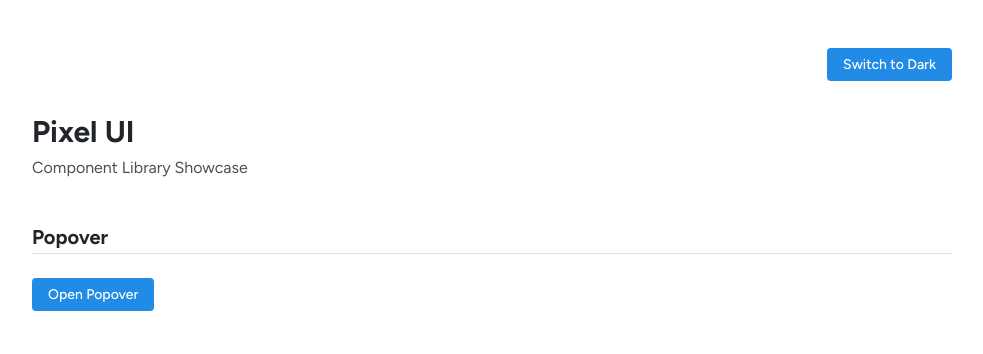
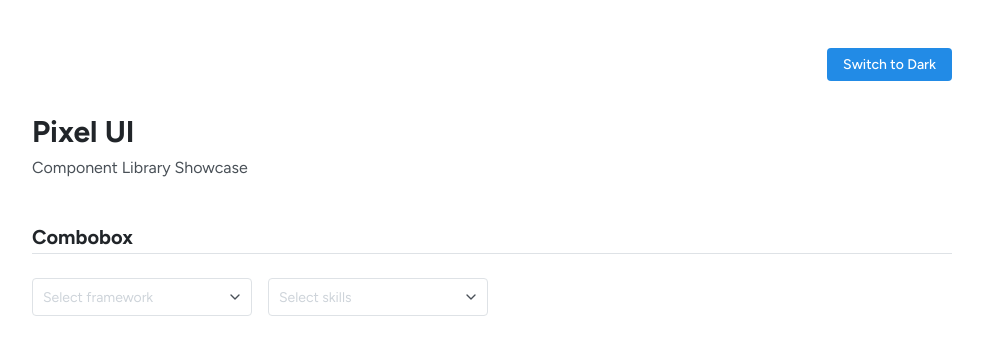
Before and after one commit to vanurag02/Pixel-UI, a React (Vite) app in the folder pixel-ui/: page / in a window 1280 px wide. Shown: the top 354 px of the page, without its empty margins (148-1131 px from the left). Built offline with nearby package versions, Linux system fonts and the light colour scheme.

Commit message:
feat: Button, Input, Checkbox, Combobox, Field accessibility done | Apr 16, 2026

```diff
--- a/pixel-ui/src/App.jsx
+++ b/pixel-ui/src/App.jsx
@@ -121,25 +121,19 @@ export default function App() {
         Component Library Showcase
       </Text>
 
-      {/* ===== Popover ===== */}
-      <Section title="Popover">
-        <Popover
-          trigger={
-            <Button onClick={() => setPopoverOpen(!popoverOpen)}>
-              Open Popover
-            </Button>
-          }
-          opened={popoverOpen}
-          onClose={() => setPopoverOpen(false)}
-          width="220px"
-        >
-          <Text size="sm" color="primary-inverse" weight="semibold">
-            Popover title
-          </Text>
-          <Text size="sm" color="primary-inverse" style={{ marginTop: "4px" }}>
-            Some helpful content goes here.
-          </Text>
-        </Popover>
+      {/* ===== Combobox ===== */}
+      <Section title="Combobox">
+        <Combobox
+          data={frameworks}
+          placeholder="Select framework"
+          style={{ minWidth: "220px" }}
+        />
+        <Combobox
+          data={skills}
+          placeholder="Select skills"
+          multiple
+          style={{ minWidth: "220px" }}
+        />
       </Section>
 
       {/*  */}
--- a/pixel-ui/src/components/Checkbox/Checkbox.css
+++ b/pixel-ui/src/components/Checkbox/Checkbox.css
@@ -109,3 +109,9 @@
 .checkbox--disabled .checkbox__box {
   background-color: var(--color-bg-disabled);
 }
+
+/* =============== FOCUS =============== */
+.checkbox__input:focus-visible + .checkbox__box {
+  outline: 2px solid var(--color-primary);
+  outline-offset: 2px;
+}
--- a/pixel-ui/src/components/Combobox/Combobox.css
+++ b/pixel-ui/src/components/Combobox/Combobox.css
@@ -191,3 +191,8 @@
   padding: var(--spacing-3);
   text-align: center;
 }
+
+/* =============== ACTIVE =============== */
+.combobox__option.is-active {
+  background-color: var(--color-bg-subtle);
+}
--- a/pixel-ui/src/components/Combobox/Combobox.jsx
+++ b/pixel-ui/src/components/Combobox/Combobox.jsx
@@ -1,8 +1,10 @@
-import { useState, useRef, useEffect } from "react";
+import { useState, useRef, useEffect, useId } from "react";
 import { ChevronDown, X } from "lucide-react";
 import "./Combobox.css";
 
 function Combobox({
+  id,
+  name,
   data = [],
   value,
   defaultValue,
@@ -17,6 +19,10 @@ function Combobox({
   className,
   style,
 }) {
+  const internalId = useId();
+  const inputId = id || `combobox-${internalId}`;
+  const listboxId = `${inputId}-listbox`;
+
   const getInitial = () => {
     if (value !== undefined) return value;
     if (defaultValue !== undefined) return defaultValue;
@@ -26,6 +32,8 @@ function Combobox({
   const [internalValue, setInternalValue] = useState(getInitial);
   const [inputText, setInputText] = useState("");
   const [opened, setOpened] = useState(false);
+  const [activeIndex, setActiveIndex] = useState(-1);
+
   const wrapperRef = useRef(null);
 
   const currentValue = value !== undefined ? value : internalValue;
@@ -34,6 +42,7 @@ function Combobox({
     function handleClickOutside(e) {
       if (wrapperRef.current && !wrapperRef.current.contains(e.target)) {
         setOpened(false);
+        setActiveIndex(-1);
         if (!multiple) setInputText("");
       }
     }
@@ -42,41 +51,69 @@ function Combobox({
   }, [multiple]);
 
   const filteredData = data.filter((item) => {
-    const matchesSearch = item.toLowerCase().includes(inputText.toLowerCase());
-    if (multiple) {
-      return matchesSearch && !currentValue.includes(item);
-    }
-    return matchesSearch;
+    const match = item.toLowerCase().includes(inputText.toLowerCase());
+    if (multiple) return match && !currentValue.includes(item);
+    return match;
   });
 
   const handleSelect = (item) => {
     if (multiple) {
       const newValue = [...currentValue, item];
       if (value === undefined) setInternalValue(newValue);
-      if (onChange) onChange(newValue);
+      onChange?.(newValue);
       setInputText("");
     } else {
       if (value === undefined) setInternalValue(item);
-      if (onChange) onChange(item);
+      onChange?.(item);
       setInputText(item);
       setOpened(false);
     }
+    setActiveIndex(-1);
   };
 
   const handleRemove = (item) => {
     const newValue = currentValue.filter((v) => v !== item);
     if (value === undefined) setInternalValue(newValue);
-    if (onChange) onChange(newValue);
+    onChange?.(newValue);
   };
 
   const handleInputChange = (e) => {
     setInputText(e.target.value);
     setOpened(true);
+    setActiveIndex(-1);
     if (!multiple && value === undefined) setInternalValue("");
+  };
+
+  const handleKeyDown = (e) => {
+    if (!opened && e.key === "ArrowDown") {
+      setOpened(true);
+      return;
+    }
+
+    if (e.key === "ArrowDown") {
+      e.preventDefault();
+      setActiveIndex((prev) => (prev < filteredData.length - 1 ? prev + 1 : 0));
+    }
+
+    if (e.key === "ArrowUp") {
+      e.preventDefault();
+      setActiveIndex((prev) => (prev > 0 ? prev - 1 : filteredData.length - 1));
+    }
+
+    if (e.key === "Enter" && activeIndex >= 0) {
+      e.preventDefault();
+      handleSelect(filteredData[activeIndex]);
+    }
+
+    if (e.key === "Escape") {
+      setOpened(false);
+      setActiveIndex(-1);
+    }
   };
 
   return (
     <div
+      ref={wrapperRef}
       className={[
         "combobox",
         `combobox--${size}`,
@@ -90,7 +127,6 @@ function Combobox({
         .filter(Boolean)
         .join(" ")}
       style={style}
-      ref={wrapperRef}
     >
       <div
         className="combobox__input-wrapper"
@@ -102,12 +138,13 @@ function Combobox({
               <span key={item} className="combobox__tag">
                 {item}
                 <button
+                  type="button"
                   className="combobox__tag-remove"
                   onClick={(e) => {
                     e.stopPropagation();
                     handleRemove(item);
                   }}
-                  type="button"
+                  aria-label={`Remove ${item}`}
                 >
                   <X size={10} />
                 </button>
@@ -115,8 +152,20 @@ function Combobox({
             ))}
           </div>
         )}
+
         <input
+          id={inputId}
+          name={name}
           type="text"
+          role="combobox"
+          aria-expanded={opened}
+          aria-controls={listboxId}
+          aria-activedescendant={
+            activeIndex >= 0 ? `${listboxId}-option-${activeIndex}` : undefined
+          }
+          aria-autocomplete="list"
+          aria-invalid={error || undefined}
+          disabled={disabled}
           className="combobox__input"
           value={
             multiple
@@ -125,34 +174,37 @@ function Combobox({
                 (typeof currentValue === "string" ? currentValue : "")
           }
           onChange={handleInputChange}
+          onKeyDown={handleKeyDown}
           onFocus={() => !disabled && setOpened(true)}
           placeholder={multiple && currentValue.length > 0 ? "" : placeholder}
-          disabled={disabled}
         />
+
         <ChevronDown
           size={16}
           className={`combobox__arrow ${opened ? "combobox__arrow--up" : ""}`}
+          aria-hidden="true"
         />
       </div>
 
-      {opened && filteredData.length > 0 && (
-        <div className="combobox__menu">
-          {filteredData.map((item) => (
+      {opened && (
+        <div id={listboxId} role="listbox" className="combobox__menu">
+          {filteredData.length > 0 ? (
+            filteredData.map((item, index) => (
               <button
                 key={item}
+                id={`${listboxId}-option-${index}`}
+                role="option"
+                aria-selected={activeIndex === index}
                 className="combobox__option"
                 onClick={() => handleSelect(item)}
                 type="button"
               >
                 {item}
               </button>
-          ))}
-        </div>
+            ))
+          ) : (
+            <div className="combobox__empty">No options found</div>
           )}
-
-      {opened && filteredData.length === 0 && (
-        <div className="combobox__menu">
-          <div className="combobox__empty">No options found</div>
         </div>
       )}
     </div>
--- a/pixel-ui/src/components/Field/Field.jsx
+++ b/pixel-ui/src/components/Field/Field.jsx
@@ -13,9 +13,20 @@ function Field({
   style,
 }) {
   const child = Children.only(children);
+
+  // Generate safe base ID
+  const baseId =
+    child.props.id ||
+    (label ? label.toLowerCase().replace(/[^a-z0-9]+/g, "-") : "field");
+
+  const inputId = baseId;
+  const messageId = `${baseId}-message`;
+
   const enhancedChild = cloneElement(child, {
+    id: inputId,
     error: !!error,
-    id: child.props.id || label?.toLowerCase().replace(/\s+/g, "-"),
+    required,
+    "aria-describedby": error || description ? messageId : undefined,
   });
 
   return (
@@ -24,30 +35,27 @@ function Field({
       style={style}
     >
       {label && (
-        <Label
-          htmlFor={child.props.id || label?.toLowerCase().replace(/\s+/g, "-")}
-          size={size}
-          required={required}
-        >
+        <Label htmlFor={inputId} size={size} required={required}>
           {label}
         </Label>
       )}
 
       <div className="field__input">{enhancedChild}</div>
 
-      {error ? (
+      {(error || description) && (
         <span
-          className={`field__message field__message--error field__message--${size}`}
+          id={messageId}
+          className={[
+            "field__message",
+            error ? "field__message--error" : "field__message--description",
+            `field__message--${size}`,
+          ].join(" ")}
+          role={error ? "alert" : undefined}
+          aria-live={error ? "assertive" : "polite"}
         >
-          {error}
+          {error || description}
         </span>
-      ) : description ? (
-        <span
-          className={`field__message field__message--description field__message--${size}`}
-        >
-          {description}
-        </span>
-      ) : null}
+      )}
     </div>
   );
 }
--- a/pixel-ui/src/components/Input/Input.css
+++ b/pixel-ui/src/components/Input/Input.css
@@ -137,3 +137,9 @@
 .input--has-right {
   padding-right: var(--spacing-2) !important;
 }
+
+/* =============== FOCUS =============== */
+.input:focus-visible {
+  outline: 2px solid var(--color-primary);
+  outline-offset: 1px;
+}
--- a/pixel-ui/src/components/Input/Input.jsx
+++ b/pixel-ui/src/components/Input/Input.jsx
@@ -1,19 +1,37 @@
 import "./Input.css";
 
 function Input({
+  id,
+  name,
   type = "text",
+
+  // ACCESSIBILITY
+  ariaLabel,
+  ariaDescribedBy,
+
+  // STATE
+  disabled = false,
+  error = false,
+  required = false,
+
+  // UI
   size = "md",
   variant = "default",
-  placeholder,
+  radius = "default",
+  fullWidth = false,
+
+  // VALUE
   value,
   defaultValue,
   onChange,
-  disabled = false,
-  error = false,
-  radius = "default",
-  fullWidth = false,
+  placeholder,
+  autoComplete,
+
+  // SECTIONS
   leftSection,
   rightSection,
+
+  // STYLING
   className,
   style,
 }) {
@@ -33,13 +51,19 @@ function Input({
         .join(" ")}
       style={style}
     >
+      {/* LEFT SECTION (decorative by default) */}
       {leftSection && (
-        <span className="input__section input__section--left">
+        <span
+          className="input__section input__section--left"
+          aria-hidden="true"
+        >
           {leftSection}
         </span>
       )}
 
       <input
+        id={id}
+        name={name}
         type={type}
         className={[
           "input",
@@ -53,10 +77,22 @@ function Input({
         defaultValue={defaultValue}
         onChange={onChange}
         disabled={disabled}
+        required={required}
+        autoComplete={autoComplete}
+        // Accessibility
+        aria-label={ariaLabel}
+        aria-invalid={error || undefined}
+        aria-describedby={ariaDescribedBy}
+        aria-required={required || undefined}
+        aria-disabled={disabled || undefined}
       />
 
+      {/* RIGHT SECTION (decorative by default) */}
       {rightSection && (
-        <span className="input__section input__section--right">
+        <span
+          className="input__section input__section--right"
+          aria-hidden="true"
+        >
           {rightSection}
         </span>
       )}
--- a/pixel-ui/src/tokens/colors.css
+++ b/pixel-ui/src/tokens/colors.css
@@ -174,7 +174,7 @@
   --color-success: var(--color-green-6);
   --color-success-hover: var(--color-green-7);
   --color-success-active: var(--color-green-8);
-  --color-success-light: var(--color-green-1);
+  --color-success-light: var(--color-green-0);
   --color-success-text: var(--color-green-9);
 
   /* Warning — Yellow (FIXED contrast) */
@@ -225,22 +225,22 @@
   --color-primary-text: var(--color-blue-8);
 
   /* ── Success — Green ── */
-  --color-success: var(--color-green-4);
-  --color-success-hover: var(--color-green-3);
+  --color-success: var(--color-green-8);
+  --color-success-hover: var(--color-green-7);
   --color-success-active: var(--color-green-2);
   --color-success-light: var(--color-green-1);
   --color-success-text: var(--color-green-8);
 
   /* ── Warning — Yellow ── */
-  --color-warning: var(--color-yellow-5);
-  --color-warning-hover: var(--color-yellow-4);
+  --color-warning: var(--color-yellow-8);
+  --color-warning-hover: var(--color-yellow-7);
   --color-warning-active: var(--color-yellow-3);
   --color-warning-light: var(--color-yellow-1);
   --color-warning-text: var(--color-yellow-8);
 
   /* ── Error — Red ── */
-  --color-error: var(--color-red-5);
-  --color-error-hover: var(--color-red-4);
+  --color-error: var(--color-red-8);
+  --color-error-hover: var(--color-red-7);
   --color-error-active: var(--color-red-3);
   --color-error-light: var(--color-red-1);
   --color-error-text: var(--color-red-8);
```
Also changed, not shown: pixel-ui/src/components/Button/Button.css (+9 -1 lines), pixel-ui/src/components/Button/Button.jsx (+5 -2 lines), pixel-ui/src/components/Checkbox/Checkbox.jsx (+21 -0 lines). Lines whose indentation alone changed are shown as unchanged.
